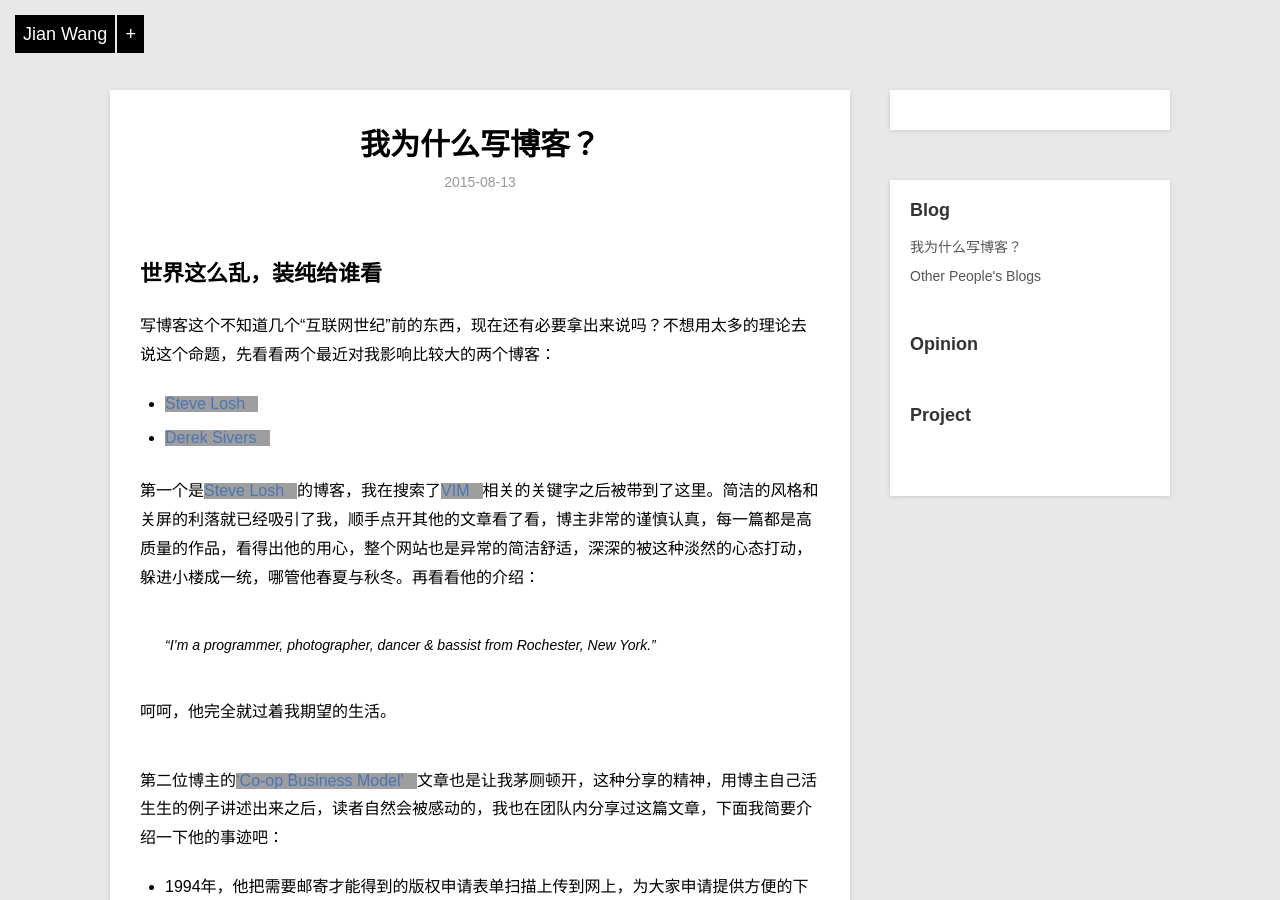
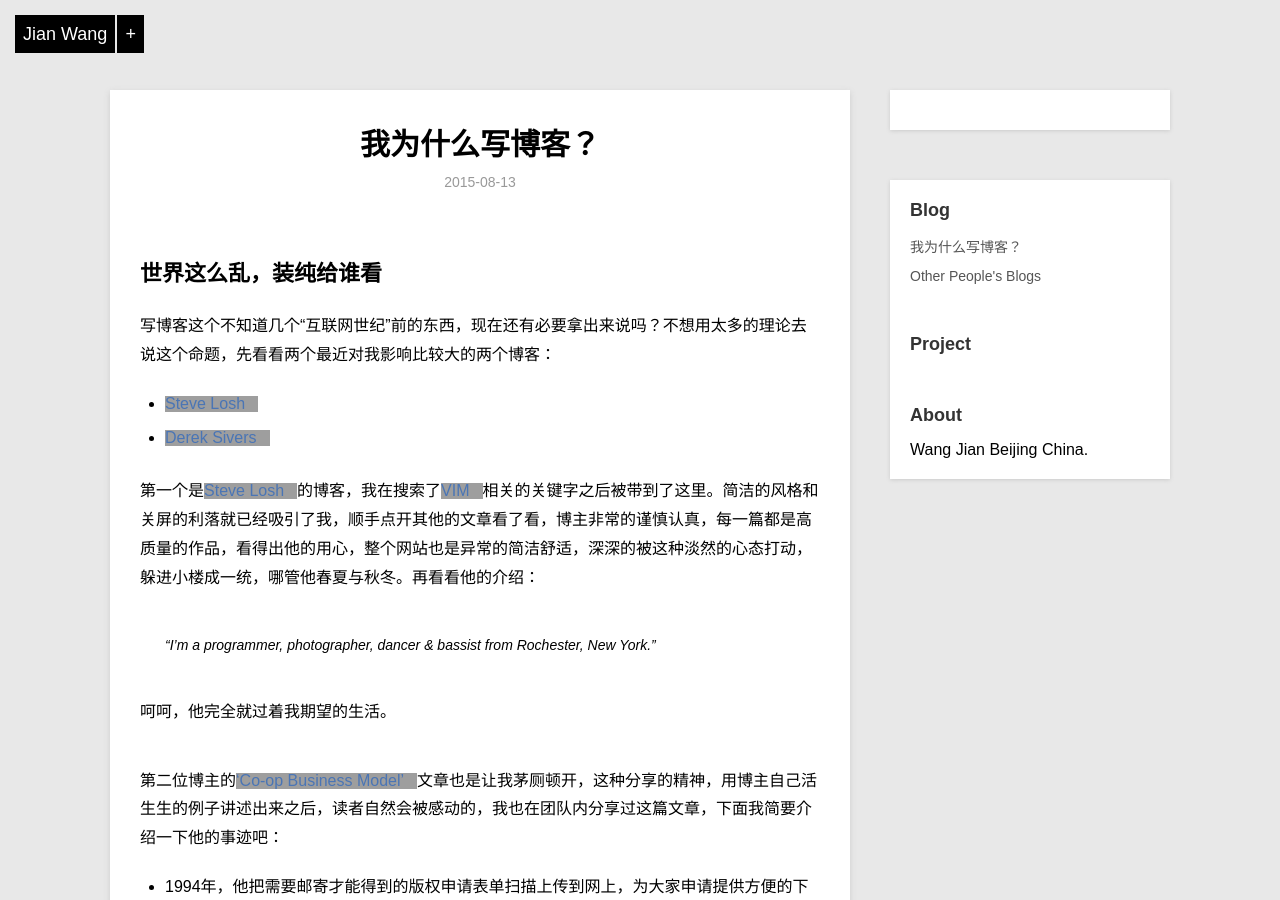
Before and after one commit to JuuW/blog, a Jekyll site: the page built from _posts/blog/2015-08-13-first.md, in a window 1280 px wide and 900 px high, cut to the strip 0-900 px from the top of the window. Built offline with Jekyll 4.4.1, drawn with Linux system fonts in a browser that asks for light colours; grey boxes are pictures that could not be loaded.

Commit message:
Update post.html

```diff
--- a/_layouts/post.html
+++ b/_layouts/post.html
@@ -60,19 +60,17 @@
         {% endfor %}
         </ul>
 
-        <h2>Opinion</h2>
-        <ul class="artical-list">
-        {% for post in site.categories.opinion%}
-            <li><a href="{{ post.url }}">{{ post.title }}</a></li>
-        {% endfor %}
-        </ul>
-
         <h2>Project</h2>
         <ul class="artical-list">
         {% for post in site.categories.project%}
             <li><a href="{{ post.url }}">{{ post.title }}</a></li>
         {% endfor %}
         </ul>
+
+        <h2>About</h2>
+        Wang Jian
+        Beijing China.
+
     </div>
 </div>
 
```
